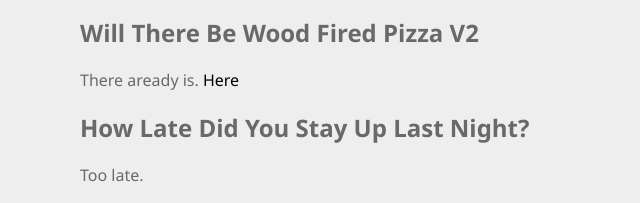
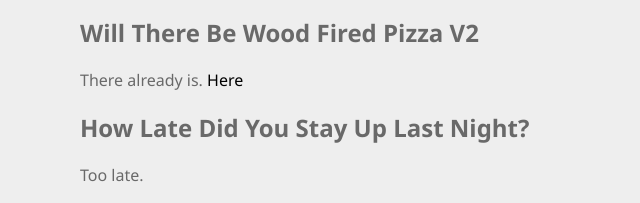
Before and after one commit to bentheburgerman/Careers-Project, a plain HTML site: page index.html in a window 1280 px wide. Shown: the part 414-617 px from the top of the page, 0-640 px from the left. Drawn offline with Linux system fonts and the light colour scheme.

Commit message:
Update index.html

```diff
--- a/index.html
+++ b/index.html
@@ -27,7 +27,7 @@
             <p>Cus I wanted to.</p>
 
             <h2>Will There Be Wood Fired Pizza V2</h2>
-            <p>There aready is. <a href="https://www.youtube.com/watch?v=dQw4w9WgXcQ">Here</a></p>
+            <p>There already is. <a href="https://www.youtube.com/watch?v=dQw4w9WgXcQ">Here</a></p>
 
             <h2>How Late Did You Stay Up Last Night?</h2>
             <p>Too late.</p>
```
